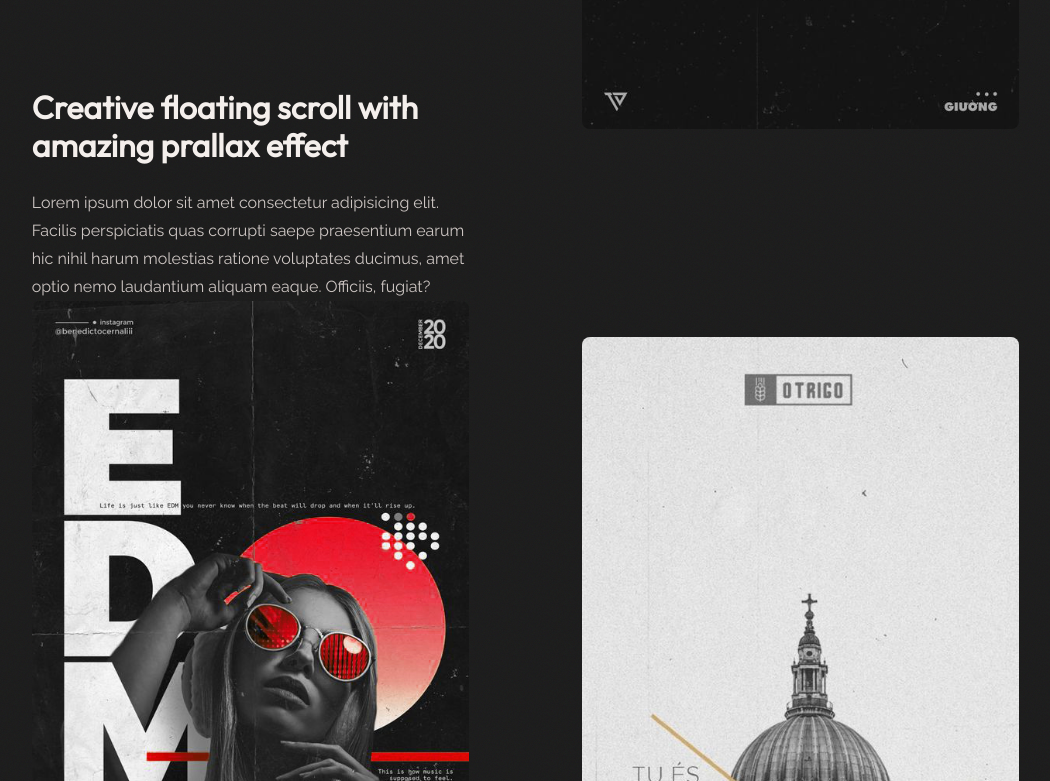
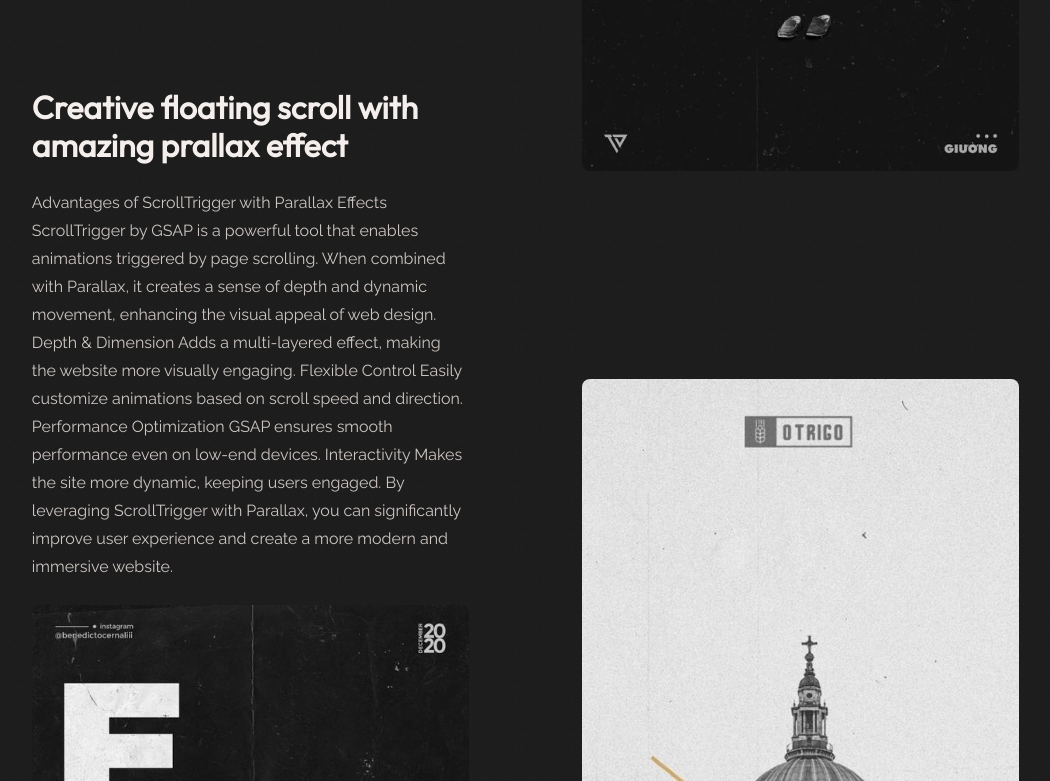
Before and after one commit to vanya-n23/scroll-web, a website: page index.html in a window 1280 px wide. Shown: the part 2641-3422 px from the top of the page, without its empty margins (115-1165 px from the left). Drawn offline with Linux system fonts and the light colour scheme.

Commit message:
add info

```diff
--- a/css/main.css
+++ b/css/main.css
@@ -112,4 +112,5 @@ body {
 
 .text-block__p {
     line-height: 1.75;
+    margin-bottom: 1.5rem;
 }
--- a/index.html
+++ b/index.html
@@ -42,10 +42,19 @@
                     Creative floating scroll with amazing prallax effect
                   </h2>
                   <p class="text-block__p">
-                    Lorem ipsum dolor sit amet consectetur adipisicing elit.
-                    Facilis perspiciatis quas corrupti saepe praesentium earum
-                    hic nihil harum molestias ratione voluptates ducimus, amet
-                    optio nemo laudantium aliquam eaque. Officiis, fugiat?
+                    Advantages of ScrollTrigger with Parallax Effects
+                    ScrollTrigger by GSAP is a powerful tool that enables
+                    animations triggered by page scrolling. When combined with
+                    Parallax, it creates a sense of depth and dynamic movement,
+                    enhancing the visual appeal of web design. Depth & Dimension
+                    Adds a multi-layered effect, making the website more
+                    visually engaging. Flexible Control Easily customize
+                    animations based on scroll speed and direction. Performance
+                    Optimization GSAP ensures smooth performance even on low-end
+                    devices. Interactivity Makes the site more dynamic, keeping
+                    users engaged. By leveraging ScrollTrigger with Parallax,
+                    you can significantly improve user experience and create a
+                    more modern and immersive website.
                   </p>
 
                   <img class="gallery__item" src="img/work/6.jpg" alt="Alt" />
@@ -53,14 +62,13 @@
               </div>
               <div data-speed="1.1" class="gallery__right">
                 <div class="text-block gallery__item">
-                  <h2 class="text-block__h">
-                    Creative floating scroll with amazing prallax effect
-                  </h2>
+                  <h2 class="text-block__h">Smoother...</h2>
                   <p class="text-block__p">
-                    Lorem ipsum dolor sit amet consectetur adipisicing elit.
-                    Facilis perspiciatis quas corrupti saepe praesentium earum
-                    hic nihil harum molestias ratione voluptates ducimus, amet
-                    optio nemo laudantium aliquam eaque. Officiis, fugiat?
+                    ScrollSmoother enhances user experience by providing
+                    ultra-smooth scrolling, reducing janky movements, and adding
+                    a polished feel to web pages. It seamlessly integrates with
+                    GSAP animations, allowing for fluid transitions and parallax
+                    effects. Ideal for modern, high-performance websites!
                   </p>
                 </div>
 
```
